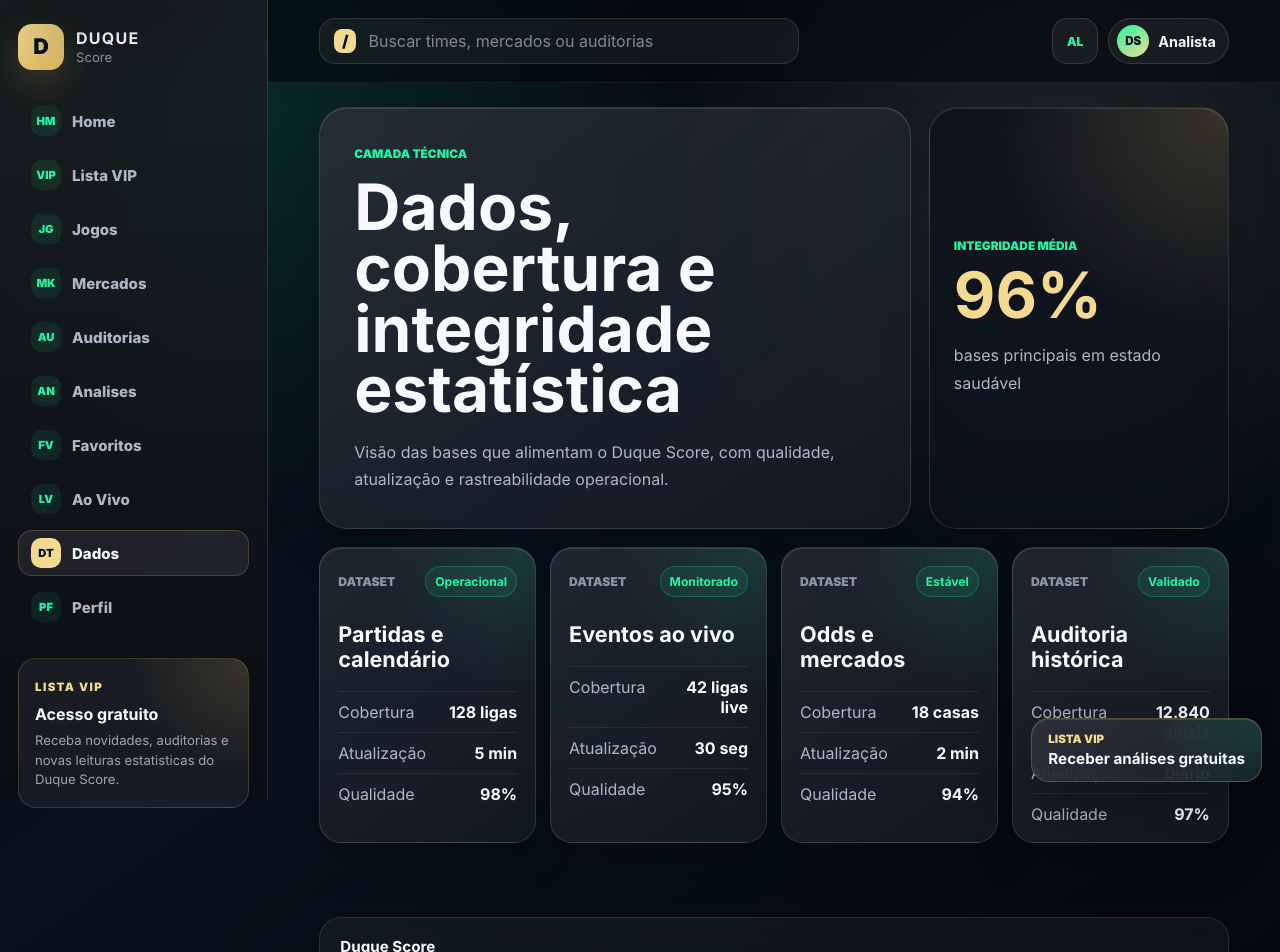
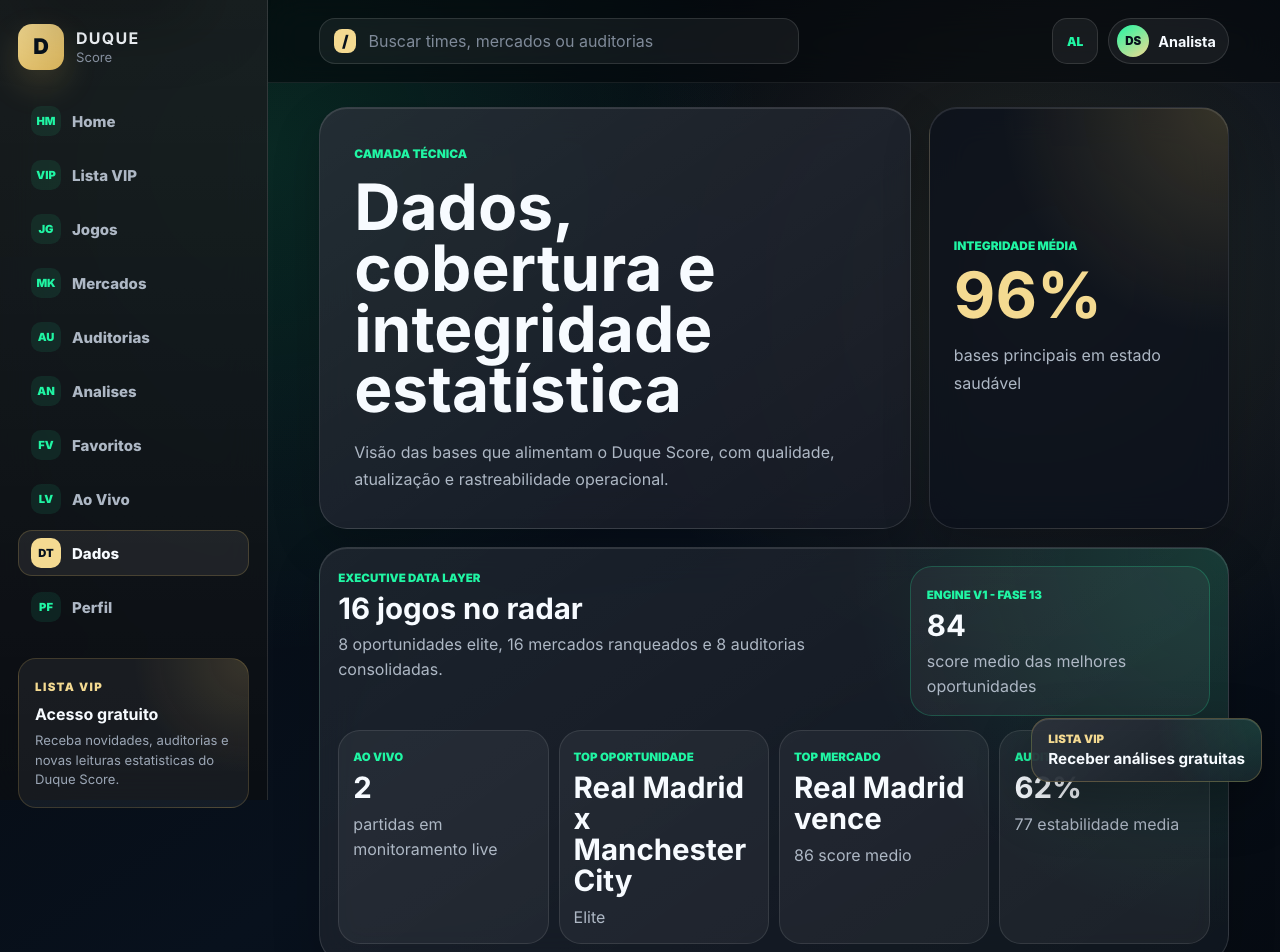
Before and after one commit to duqueroleta/DuqueSports-Codex, a React (Vite) app: page /dados in a window 1280 px wide. Shown: the top 952 px of the page. Built offline with nearby package versions, Linux system fonts and the light colour scheme.

Commit message:
Add executive data dashboard

```diff
--- /dev/null
+++ b/src/engine/batch/ExecutiveDashboardService.js
@@ -0,0 +1,39 @@
+import { runMarketAuditDashboardService } from './MarketAuditDashboardService.js';
+import { runMarketRankingService } from './MarketRankingService.js';
+
+function countLiveMatches(matches) {
+  return matches.filter((match) => match.status === 'Ao vivo').length;
+}
+
+function runExecutiveDashboardService({ matches, markets, batchAnalysis }) {
+  const marketRanking = runMarketRankingService(batchAnalysis.opportunities);
+  const auditDashboard = runMarketAuditDashboardService({ markets, opportunities: batchAnalysis.opportunities });
+  const eliteOpportunities = batchAnalysis.opportunities.filter((opportunity) => opportunity.tier === 'Elite');
+  const topMarket = marketRanking.rankings[0] ?? null;
+
+  return {
+    model: 'executive-dashboard-service-v1',
+    engineVersion: 'phase-13',
+    totals: {
+      matches: matches.length,
+      liveMatches: countLiveMatches(matches),
+      opportunities: batchAnalysis.opportunities.length,
+      eliteOpportunities: eliteOpportunities.length,
+      rankedMarkets: marketRanking.rankings.length,
+      auditedMarkets: auditDashboard.marketAudits.length,
+    },
+    quality: {
+      averageOpportunityScore: batchAnalysis.averageOpportunityScore,
+      averageAuditHitRate: auditDashboard.averageHitRate,
+      averageStability: auditDashboard.averageStability,
+      consistentMarkets: auditDashboard.consistentMarkets,
+    },
+    highlights: {
+      topOpportunity: batchAnalysis.topOpportunities[0] ?? null,
+      topMarket,
+      topAudit: auditDashboard.marketAudits[0] ?? null,
+    },
+  };
+}
+
+export { runExecutiveDashboardService };
--- a/src/engine/core/contracts.js
+++ b/src/engine/core/contracts.js
@@ -41,6 +41,6 @@
  * @property {string[]} explanation
  */
 
-const ENGINE_VERSION = 'duque-score-engine-v1.phase-12';
+const ENGINE_VERSION = 'duque-score-engine-v1.phase-13';
 
 export { ENGINE_VERSION };
--- a/src/pages/DataPage.jsx
+++ b/src/pages/DataPage.jsx
@@ -1,5 +1,10 @@
 import DataSourceCard from '../components/data/DataSourceCard.jsx';
 import { useSearch } from '../context/SearchContext.jsx';
+import { markets } from '../data/markets.js';
+import { matches } from '../data/matches.js';
+import { runExecutiveDashboardService } from '../engine/batch/ExecutiveDashboardService.js';
+import { useAsyncData } from '../hooks/useAsyncData.js';
+import { getBatchAnalysis } from '../services/batchAnalysisService.js';
 import '../styles/page-data.css';
 import { itemMatchesSearch } from '../utils/search.js';
 
@@ -40,6 +45,10 @@
 
 function DataPage() {
   const { searchTerm } = useSearch();
+  const { data: batchAnalysis } = useAsyncData(getBatchAnalysis, [], null);
+  const executiveDashboard = batchAnalysis
+    ? runExecutiveDashboardService({ matches, markets, batchAnalysis })
+    : null;
   const filteredSources = sources.filter((source) => itemMatchesSearch(source, searchTerm));
 
   return (
@@ -61,6 +70,56 @@
         </aside>
       </section>
 
+      {executiveDashboard ? (
+        <section className="executive-dashboard" aria-label="Painel executivo de dados globais">
+          <div className="executive-dashboard-header">
+            <div>
+              <span>Executive Data Layer</span>
+              <strong>{executiveDashboard.totals.matches} jogos no radar</strong>
+              <p>
+                {executiveDashboard.totals.eliteOpportunities} oportunidades elite,
+                {' '}
+                {executiveDashboard.totals.rankedMarkets} mercados ranqueados e
+                {' '}
+                {executiveDashboard.totals.auditedMarkets} auditorias consolidadas.
+              </p>
+            </div>
+            <aside>
+              <span>Engine v1 - Fase 13</span>
+              <strong>{executiveDashboard.quality.averageOpportunityScore}</strong>
+              <p>score medio das melhores oportunidades</p>
+            </aside>
+          </div>
+
+          <div className="executive-dashboard-grid">
+            <article>
+              <span>Ao vivo</span>
+              <strong>{executiveDashboard.totals.liveMatches}</strong>
+              <p>partidas em monitoramento live</p>
+            </article>
+            <article>
+              <span>Top oportunidade</span>
+              <strong>
+                {executiveDashboard.highlights.topOpportunity
+                  ? `${executiveDashboard.highlights.topOpportunity.home} x ${executiveDashboard.highlights.topOpportunity.away}`
+                  : 'Calculando'}
+              </strong>
+              <p>{executiveDashboard.highlights.topOpportunity?.tier ?? 'Sem tier'}</p>
+            </article>
+            <article>
+              <span>Top mercado</span>
+              <strong>{executiveDashboard.highlights.topMarket?.marketName ?? 'Calculando'}</strong>
+              <p>{executiveDashboard.highlights.topMarket?.averageScore ?? 0} score medio</p>
+            </article>
+            <article>
+              <span>Auditoria</span>
+              <strong>{executiveDashboard.quality.averageAuditHitRate}%</strong>
+              <p>{executiveDashboard.quality.averageStability} estabilidade media</p>
+            </article>
+          </div>
+        </section>
+      ) : null}
+
       <section className="data-source-grid" aria-label="Fontes de dados">
         {filteredSources.map((source) => (
           <DataSourceCard key={source.id} source={source} />
--- a/src/styles/page-data.css
+++ b/src/styles/page-data.css
@@ -13,7 +13,8 @@
 }
 
 .data-page-hero > div,
-.data-page-summary {
+.data-page-summary,
+.executive-dashboard {
   border: 1px solid var(--color-line);
   border-radius: var(--radius-xl);
   background:
@@ -74,9 +75,76 @@
   margin: 18px auto 0;
 }
 
+.executive-dashboard {
+  width: min(1240px, 100%);
+  margin: 18px auto 0;
+  padding: 18px;
+  border-radius: var(--radius-xl);
+  background:
+    radial-gradient(circle at top right, rgba(32, 246, 164, 0.14), transparent 38%),
+    linear-gradient(145deg, rgba(255, 255, 255, 0.075), rgba(255, 255, 255, 0.025)),
+    rgba(12, 18, 28, 0.72);
+}
+
+.executive-dashboard-header {
+  display: grid;
+  grid-template-columns: minmax(0, 1fr) minmax(220px, 300px);
+  gap: 16px;
+  align-items: stretch;
+  margin-bottom: 14px;
+}
+
+.executive-dashboard-header aside {
+  min-width: 0;
+  padding: 16px;
+  border: 1px solid rgba(32, 246, 164, 0.22);
+  border-radius: var(--radius-lg);
+  background: rgba(255, 255, 255, 0.045);
+}
+
+.executive-dashboard span {
+  color: var(--color-neon);
+  font-size: 0.72rem;
+  font-weight: 950;
+  text-transform: uppercase;
+}
+
+.executive-dashboard strong {
+  display: block;
+  margin-top: 8px;
+  color: var(--color-white);
+  font-size: clamp(1.25rem, 2.3vw, 1.9rem);
+  line-height: 1.05;
+}
+
+.executive-dashboard p {
+  margin: 8px 0 0;
+  color: #aeb8c5;
+  line-height: 1.55;
+}
+
+.executive-dashboard-grid {
+  display: grid;
+  grid-template-columns: repeat(4, minmax(0, 1fr));
+  gap: 10px;
+}
+
+.executive-dashboard-grid article {
+  min-width: 0;
+  padding: 14px;
+  border: 1px solid rgba(255, 255, 255, 0.1);
+  border-radius: var(--radius-lg);
+  background: rgba(255, 255, 255, 0.05);
+}
+
 @media (max-width: 1180px) {
-  .data-source-grid {
+  .data-source-grid,
+  .executive-dashboard-grid {
     grid-template-columns: repeat(2, minmax(0, 1fr));
+  }
+
+  .executive-dashboard-header {
+    grid-template-columns: 1fr;
   }
 }
 
@@ -86,7 +154,8 @@
   }
 
   .data-page-hero,
-  .data-source-grid {
+  .data-source-grid,
+  .executive-dashboard-grid {
     grid-template-columns: 1fr;
   }
 }
```
Also changed, not shown: 2 other files (tests, documents, lock files or other folders).
